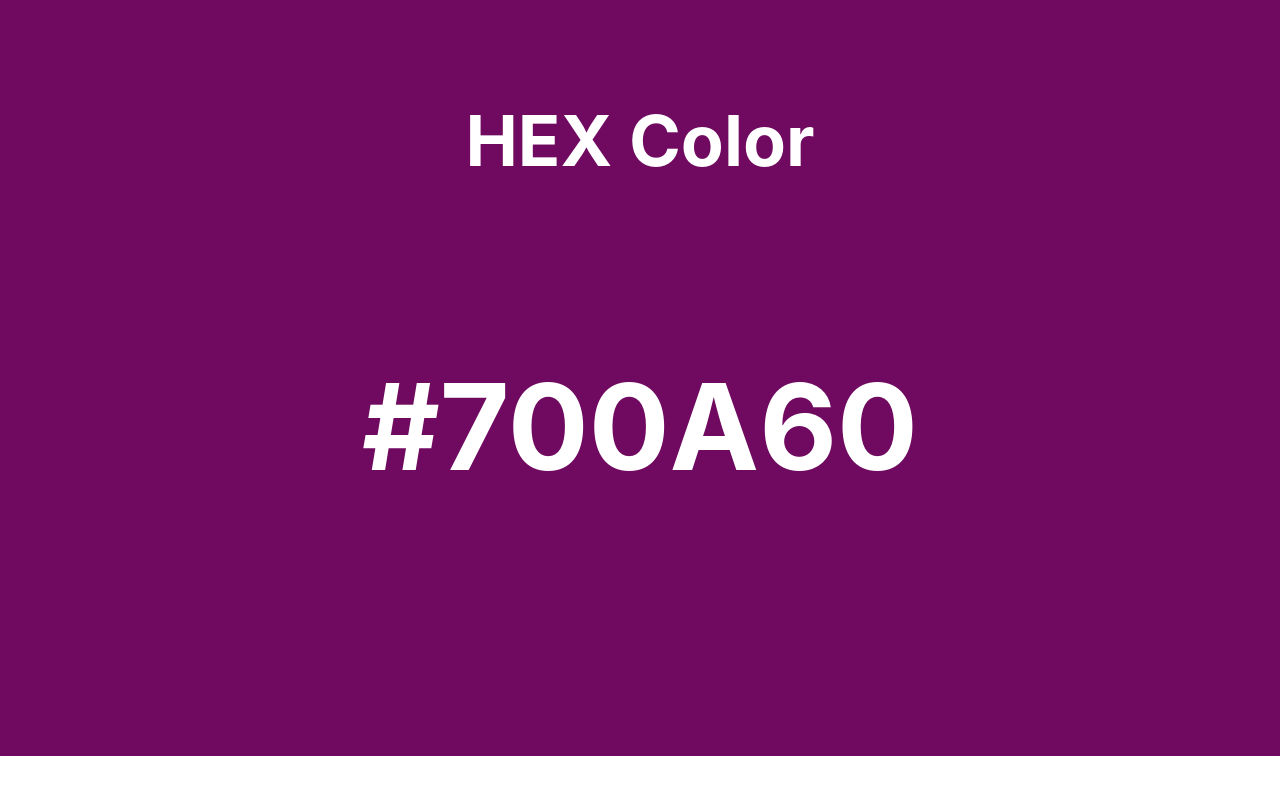
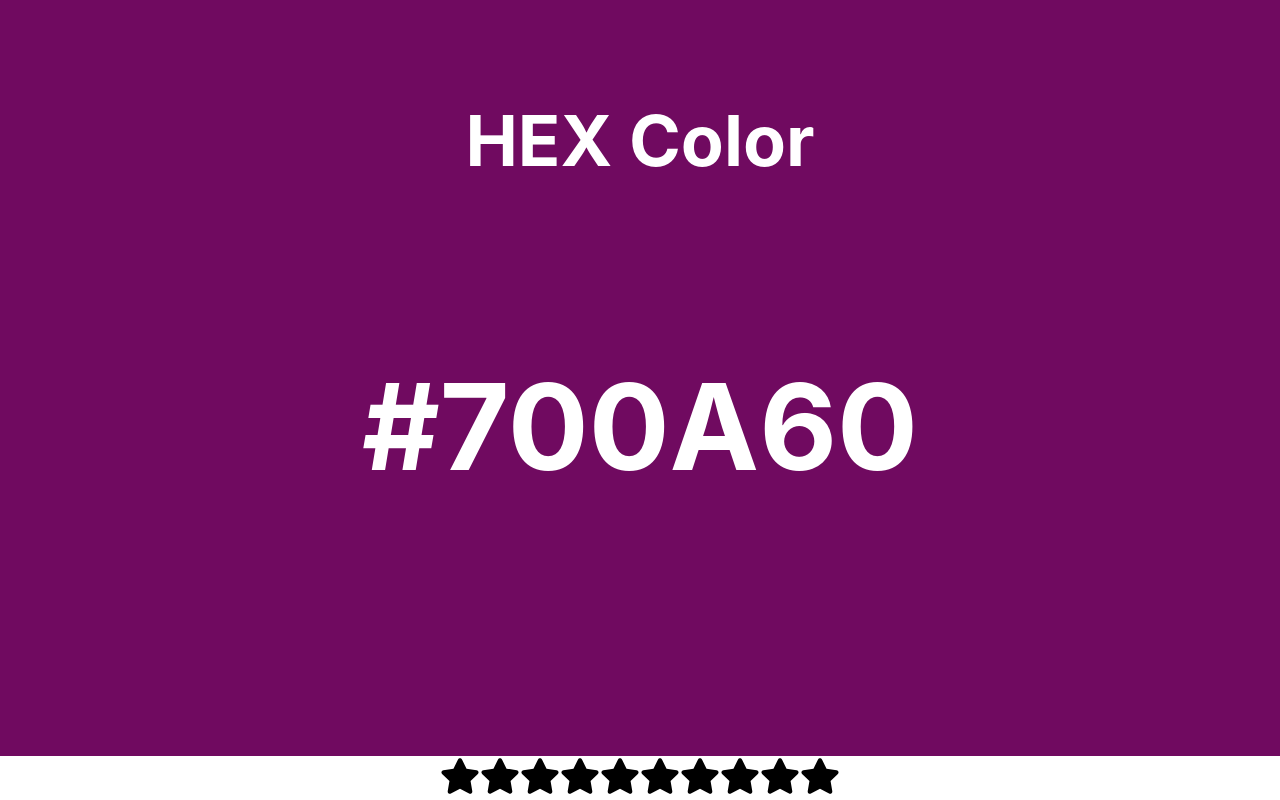
Before and after one commit to RossJames-lab/25-react-projects, a React (Create React App) app: page / in a window 1280 px wide. Shown: the part 844-1644 px from the top of the page. Before the commit the page ends 1600 px from the top, so only its background shows below. Built offline with nearby package versions, Linux system fonts and the light colour scheme.

Commit message:
completed star review component

```diff
--- a/src/App.js
+++ b/src/App.js
@@ -1,5 +1,6 @@
 import Accordian from './components/accordian';
 import RandomColor from './components/random-color';
+import StarRating from './components/star-rating';
 
 import './App.css';
 
@@ -11,6 +12,9 @@ function App() {
 
       {/* Random Color component*/}
       <RandomColor/>
+
+      {/* Star Rating Component*/}
+      <StarRating noOfStars={10}/>
     </div>
   );
 }
--- a/src/components/star-rating/index.jsx
+++ b/src/components/star-rating/index.jsx
@@ -1,25 +1,42 @@
-import { FaStar } from "react-icons/fa"
+import { FaStar } from "react-icons/fa";
+import { useState } from "react";
+import './styles.css';
 
+export default function StarRating({ noOfStars = 5 }) {
+  const [rating, setRating] = useState(0);
+  const [hover, setHover] = useState(0);
 
-export default function startRating(noOfStars = 5){
+  function handleClick(getCurrentIndex) {
+    console.log(getCurrentIndex);
+    setRating(getCurrentIndex);
+  }
 
-    return <div className="star-rating">
+  function handleMouseEnter(getCurrentIndex) {
+    setHover(getCurrentIndex);
+    console.log(getCurrentIndex);
+  }
 
-        const [rating, setRating] = useState(0);
-        const [hover, setHover] = useState(0);
+  function handleMouseLeave(getCurrentIndex) {
+    console.log(getCurrentIndex);
+    setHover(rating);
+  }
 
-        {
-            [...Array(noOfStars)].map((_,index)=> {
+  return (
+    <div className="star-rating">
+      {[...Array(noOfStars)].map((_, index) => {
+        index += 1;
 
-                return <FaStar
-                key={index}
-                onClick={}
-                onMouseMove={}
-                onMouseLeave={}
-                sixe={40}
-                />
-            }
-        }
-
-    />
+        return (
+          <FaStar
+            key={index}
+            className={index <= (hover || rating) ? "active" : "inactive"}
+            onClick={() => handleClick(index)}
+            onMouseEnter={() => handleMouseEnter(index)}
+            onMouseLeave={() => handleMouseLeave(index)}
+            size={40}
+          />
+        );
+      })}
+    </div>
+  );
 }
--- a/src/components/star-rating/styles.css
+++ b/src/components/star-rating/styles.css
@@ -0,0 +1,7 @@
+.active {
+    color: #fff700;
+}
+
+.inactive {
+    color: #000000;
+}
```
